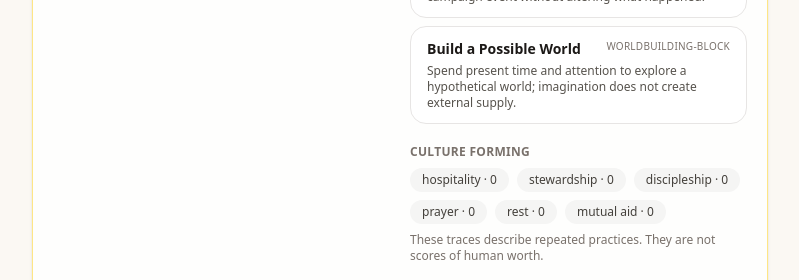
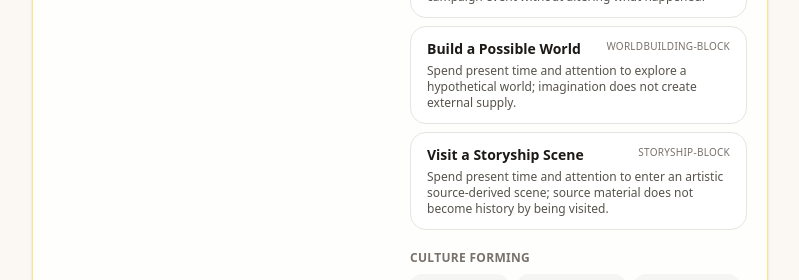
Before and after one commit to the-static-collective/full-measure-world-layer, a React (Vite) app: page / in a window 1280 px wide. Shown: the part 1280-1560 px from the top of the page, without its empty margins (240-1039 px from the left). Built offline with nearby package versions, Linux system fonts and the light colour scheme; no server answers.

Commit message:
feat(grace): charge Bandcamp archaeology visits scarce time

```diff
--- a/specimens/grace-001/culture.ts
+++ b/specimens/grace-001/culture.ts
@@ -122,6 +122,12 @@ export const economyActions: Record<string, EconomyAction> = {
     label: "Build a Possible World",
     costs: { time: 1, attention: 1 },
     note: "Spend present time and attention to explore a hypothetical world; imagination does not create external supply."
+  },
+  "storyship-block": {
+    id: "storyship-block",
+    label: "Visit a Storyship Scene",
+    costs: { time: 1, attention: 1 },
+    note: "Spend present time and attention to enter an artistic source-derived scene; source material does not become history by being visited."
   }
 };
 
```
